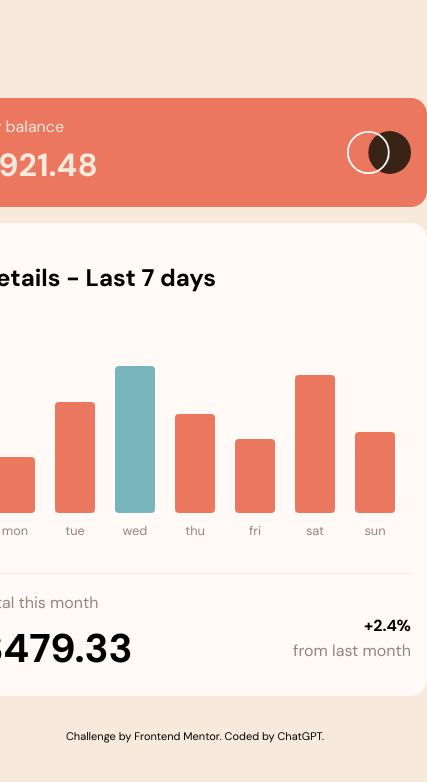
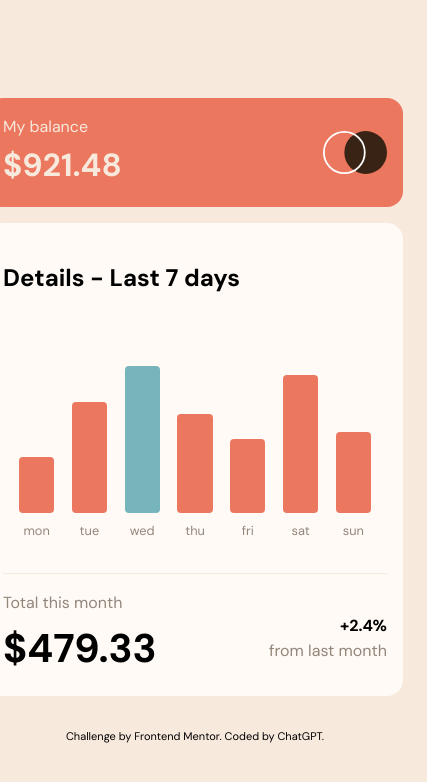
Before and after one commit to satchitanand/004_Expenses_Chart_Component, a plain HTML site: page index.html in a window 390 px wide. Shown: the whole page, 427 px wide, since content can reach past the window. Drawn offline with Linux system fonts and the light colour scheme.

Commit message:
adjuisted width to fit mobile

```diff
--- a/styles.css
+++ b/styles.css
@@ -33,7 +33,7 @@ main {
 .balance-container {
   background-color: var(--soft-red);
   border-radius: 1rem;
-  width: 27rem;
+  width: 24rem;
   display: flex;
   justify-content: space-between;
   align-items: center;
@@ -67,7 +67,7 @@ main {
 /* Details Container */
 .details-container {
   background-color: var(--very-pale-orange);
-  width: 27rem;
+  width: 24rem;
   padding: 1rem;
   border-radius: 1rem;
   margin-top: 1rem;
```
